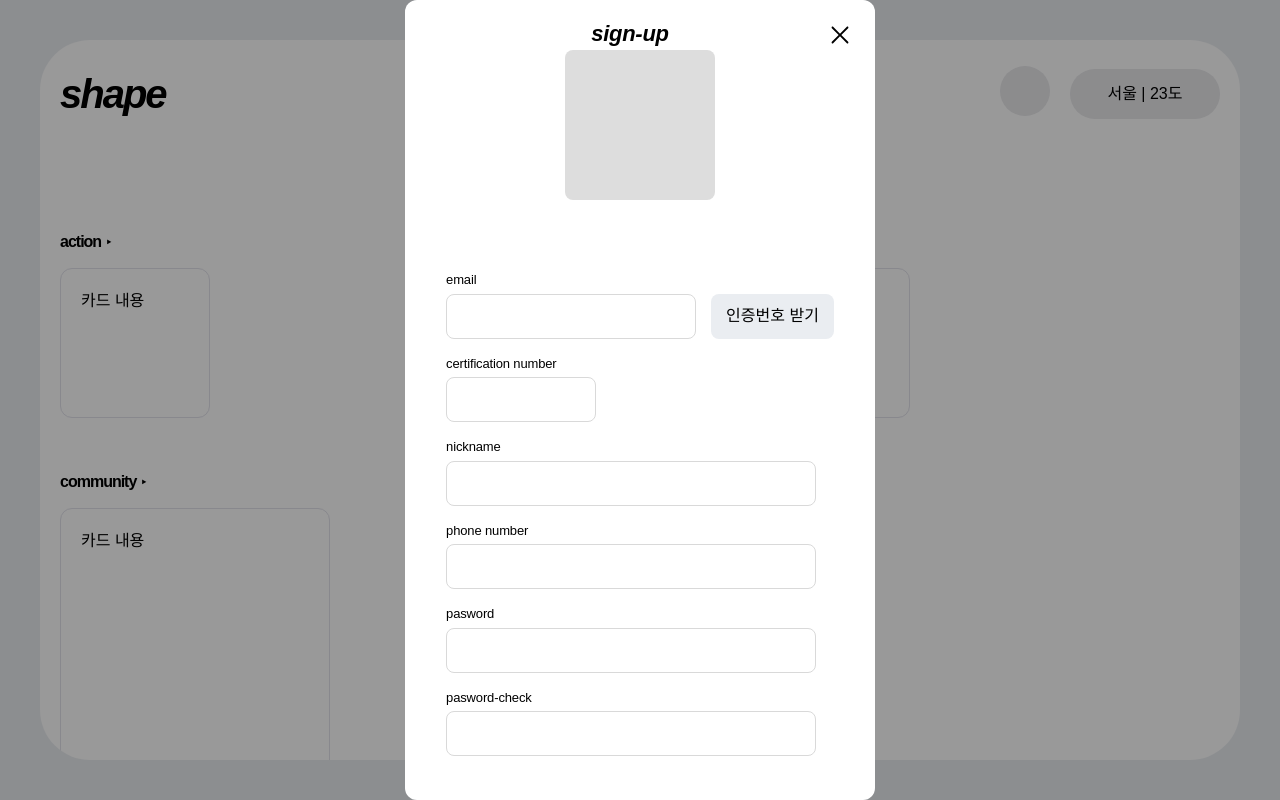
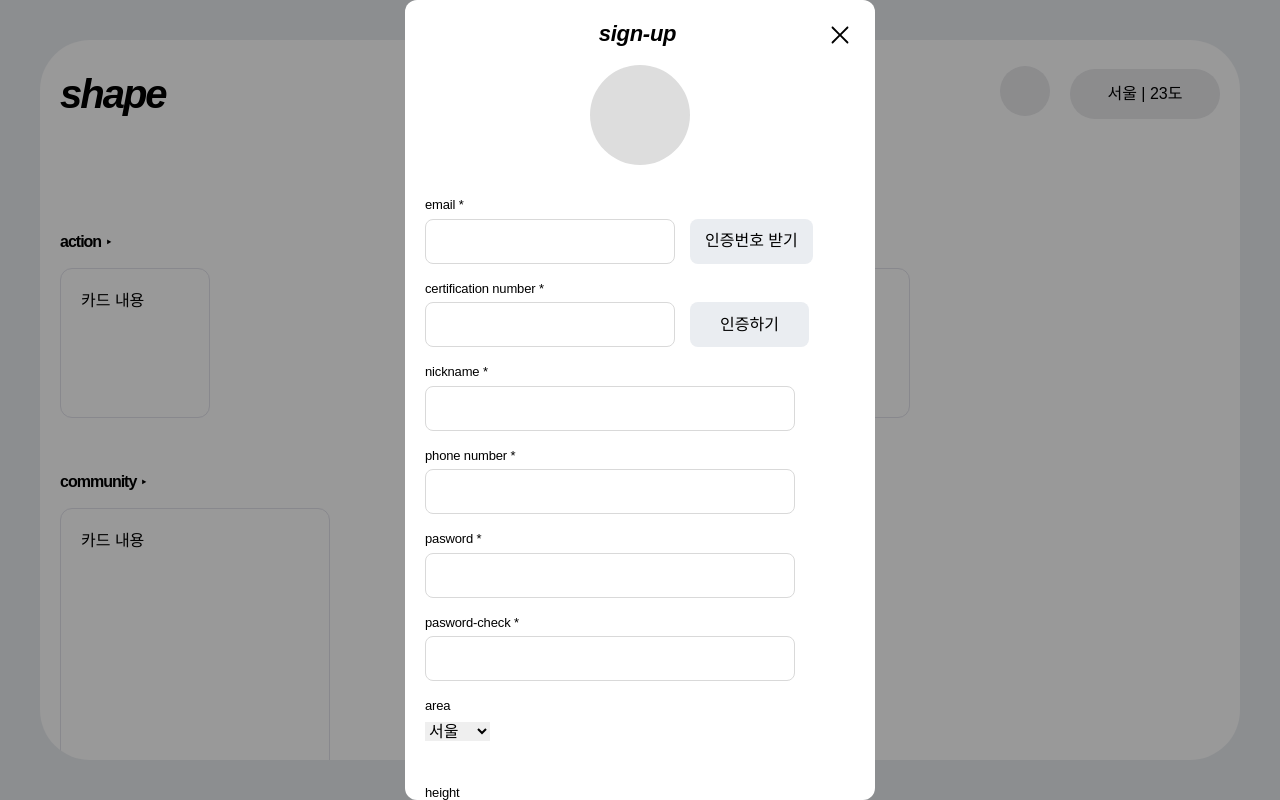
Before and after one commit to 0001401/shape, a Next.js app: page / in a window 1280 px wide. Both pictures are taken after a click on the button 1025 px from the left and 90 px from the top of the page. Built offline with nearby package versions, Linux system fonts and the light colour scheme; a web font is replaced by a local one.

Commit message:
style: signup page css add, icon pointer add

```diff
--- a/src/component/Header/Login/LoginPage.tsx
+++ b/src/component/Header/Login/LoginPage.tsx
@@ -23,7 +23,7 @@ const LoginPage = () => {
         <p className="text-[22px] font-[700] tracking-[-0.3px] leading-[130%] italic">
           shape
         </p>
-        <Cancel width={30} height={30} />
+        <Cancel width={30} height={30} className="cursor-pointer" />
       </div>
       <div className="flex flex-col items-center justify-center">
         <div className="relative ">
--- a/src/component/Header/Login/SignupPage.tsx
+++ b/src/component/Header/Login/SignupPage.tsx
@@ -3,22 +3,22 @@ import Cancel from "../../../../public/icons/ic_cancel.svg";
 
 const SignupPage = () => {
   return (
-    <div className="fixed left-1/2 top-1/2 transform -translate-x-1/2 -translate-y-1/2 w-[470px] h-[800px] bg-[#fff] rounded-[12px] p-[20px]">
+    <div className="fixed left-1/2 top-1/2 transform -translate-x-1/2 -translate-y-1/2 w-[470px] h-[800px] bg-[#fff] rounded-[12px] p-[20px] overflow-y-auto">
       <div className="flex justify-between">
-        <div className="w-[10px]" />
-        <p className="text-[22px] font-[700] tracking-[-0.3px] leading-[130%] italic">
+        <div className="w-[25px]" />
+        <p className=" text-[22px] font-[700] tracking-[-0.3px] leading-[130%] italic">
           sign-up
         </p>
-        <Cancel width={30} height={30} />
+        <Cancel width={30} height={30} className="cursor-pointer" />
       </div>
       <div className="flex flex-col items-center justify-center">
-        <div className="w-[150px] h-[150px] bg-[#ddd] rounded-[8px]"></div>
+        <div className="mt-[15px] w-[100px] h-[100px] bg-[#ddd] rounded-[99px]"></div>
         <div className="relative">
           <label
-            className="block mb-1 mt-[70px] tracking-[-0.15px] text-[13px] font-[400]"
+            className="block mb-1 mt-[30px] tracking-[-0.15px] text-[13px] font-[400]"
             htmlFor="email"
           >
-            email
+            email *
           </label>
           <div className="flex">
             <input
@@ -29,23 +29,26 @@ const SignupPage = () => {
               인증번호 받기
             </button>
           </div>
-
           <label
             className="block mb-1 mt-[15px] tracking-[-0.15px] text-[13px] font-[500]"
             htmlFor="password"
           >
-            certification number
+            certification number *
           </label>
-          <input
-            id="password"
-            className="w-[150px] h-[45px] border-[1px] border-solid border-[#D9D9D9] rounded-[8px]"
-          />
-
+          <div className="flex">
+            <input
+              id="password"
+              className="w-[250px] h-[45px] border-[1px] border-solid border-[#D9D9D9] rounded-[8px]"
+            />
+            <button className="bg-[#EAEDF1] rounded-[8px] px-[30px] ml-[15px]">
+              인증하기
+            </button>
+          </div>
           <label
             className="block mb-1 mt-[15px] tracking-[-0.15px] text-[13px] font-[500]"
             htmlFor="password"
           >
-            nickname
+            nickname *
           </label>
           <input
             id="password"
@@ -55,18 +58,7 @@ const SignupPage = () => {
             className="block mb-1 mt-[15px] tracking-[-0.15px] text-[13px] font-[500]"
             htmlFor="password"
           >
-            phone number
-          </label>
-          <input
-            id="password"
-            className="w-[370px] h-[45px] border-[1px] border-solid border-[#D9D9D9] rounded-[8px]"
-          />
-
-          <label
-            className="block mb-1 mt-[15px] tracking-[-0.15px] text-[13px] font-[500]"
-            htmlFor="password"
-          >
-            pasword
+            phone number *
           </label>
           <input
             id="password"
@@ -76,12 +68,62 @@ const SignupPage = () => {
             className="block mb-1 mt-[15px] tracking-[-0.15px] text-[13px] font-[500]"
             htmlFor="password"
           >
-            pasword-check
+            pasword *
+          </label>
+          <input
+            id="password"
+            className="w-[370px] h-[45px] border-[1px] border-solid border-[#D9D9D9] rounded-[8px]"
+          />
+          <label
+            className="block mb-1 mt-[15px] tracking-[-0.15px] text-[13px] font-[500]"
+            htmlFor="password"
+          >
+            pasword-check *
           </label>
           <input
             id="password-check"
             className="w-[370px] h-[45px] border-[1px] border-solid border-[#D9D9D9] rounded-[8px]"
           />
+          <form>
+            <label
+              className="block mb-1 mt-[15px] tracking-[-0.15px] text-[13px] font-[500]"
+              htmlFor="password"
+            >
+              area
+            </label>
+            <select name="area" id="area">
+              <option value="서울">서울</option>
+              <option value="부산">부산</option>
+              <option value="경기">경기</option>
+              <option value="충청도">충청도</option>
+              <option value="경상도">경상도</option>
+              <option value="강원도">강원도</option>
+            </select>
+            <input id="area" className="w-[370px]" />
+          </form>
+          <label
+            className="block mb-1 mt-[15px] tracking-[-0.15px] text-[13px] font-[500]"
+            htmlFor="password"
+          >
+            height
+          </label>
+          <input
+            id="password-check"
+            className="w-[370px] h-[45px] border-[1px] border-solid border-[#D9D9D9] rounded-[8px]"
+          />
+          <label
+            className="block mb-1 mt-[15px] tracking-[-0.15px] text-[13px] font-[500]"
+            htmlFor="password"
+          >
+            weight
+          </label>
+          <input
+            id="password-check"
+            className="w-[370px] h-[45px] border-[1px] border-solid border-[#D9D9D9] rounded-[8px]"
+          />
+          <button className="w-[370px] h-[45px] rounded-[8px] border-[1px] border-solid border-[#EAEDF1] mt-[15px]">
+            가입하기
+          </button>
         </div>
       </div>
     </div>
--- a/src/style/global.css
+++ b/src/style/global.css
@@ -8,3 +8,11 @@
 * {
   font-family: Pretendard, sans-serif !important;
 }
+
+html::-webkit-scrollbar {
+  display: none;
+}
+
+body::-webkit-scrollbar {
+  display: none;
+}
```
